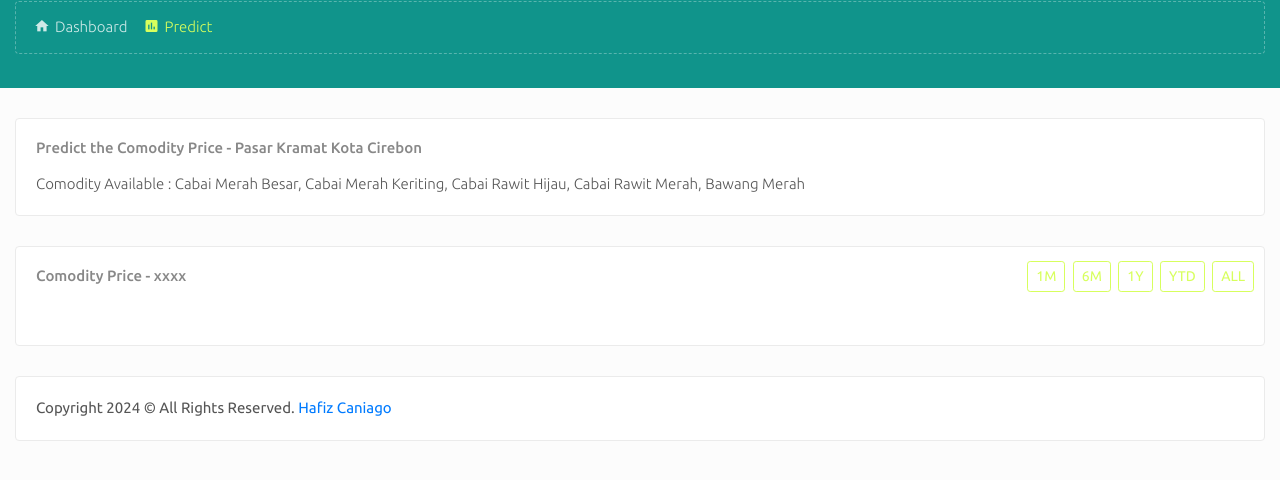
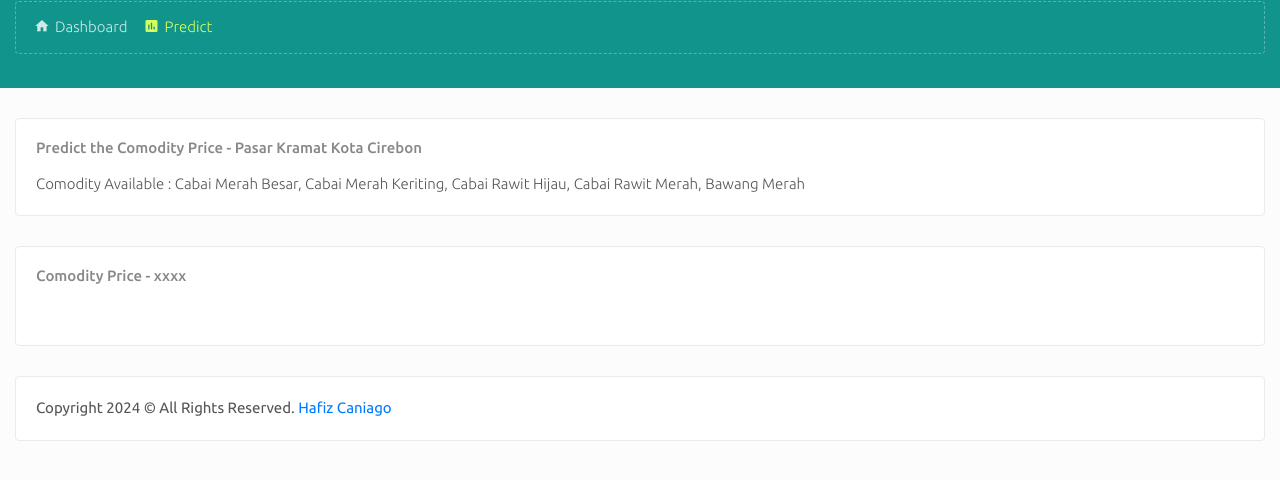
Before and after one commit to hafizcode02/comodity-price-predict, a Flask app: page /predict in a window 1280 px wide. Shown: the part 68-548 px from the top of the page. Run offline with Flask 3, Linux system fonts and the light colour scheme; parts of the project's set-up code (start-up, migrations or seed data) failed here and were passed over; some libraries are stand-ins or nearby versions.

Commit message:
remove button date range

```diff
--- a/templates/predict.html
+++ b/templates/predict.html
@@ -32,16 +32,6 @@
                 <div class="card">
                     <div class="header">
                         <h2>Comodity Price - xxxx</h2>
-                        <ul class="header-dropdown dropdown">
-                            <li><button class="btn btn-sm btn-outline-secondary mr-1" id="one_month">1M</button>
-                            </li>
-                            <li><button class="btn btn-sm btn-outline-secondary mr-1" id="six_months">6M</button>
-                            </li>
-                            <li><button class="btn btn-sm btn-outline-secondary mr-1" id="one_year"
-                                    class="active">1Y</button></li>
-                            <li><button class="btn btn-sm btn-outline-secondary mr-1" id="ytd">YTD</button></li>
-                            <li><button class="btn btn-sm btn-outline-secondary" id="all">ALL</button></li>
-                        </ul>
                     </div>
                     <div class="body">
                         <div id="apex-cabai-merah-besar"></div>
```
